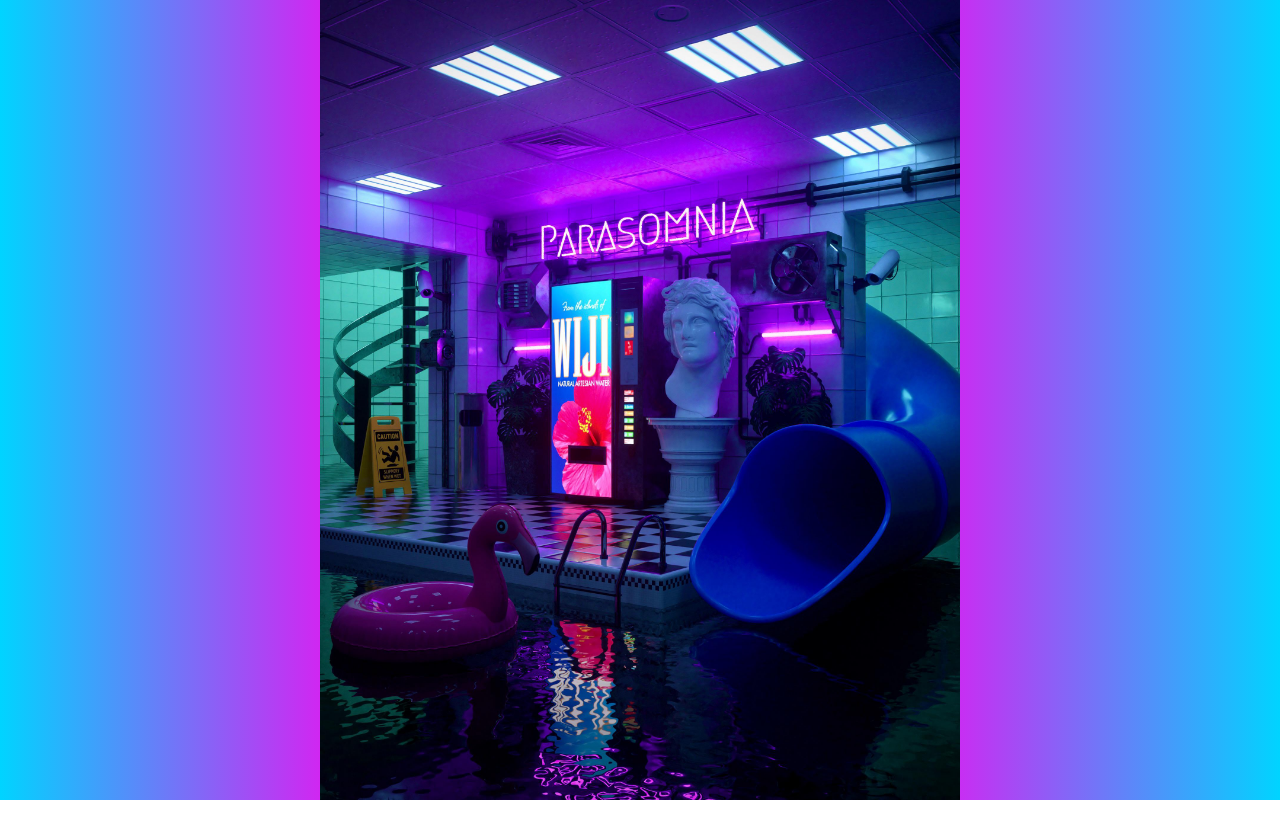
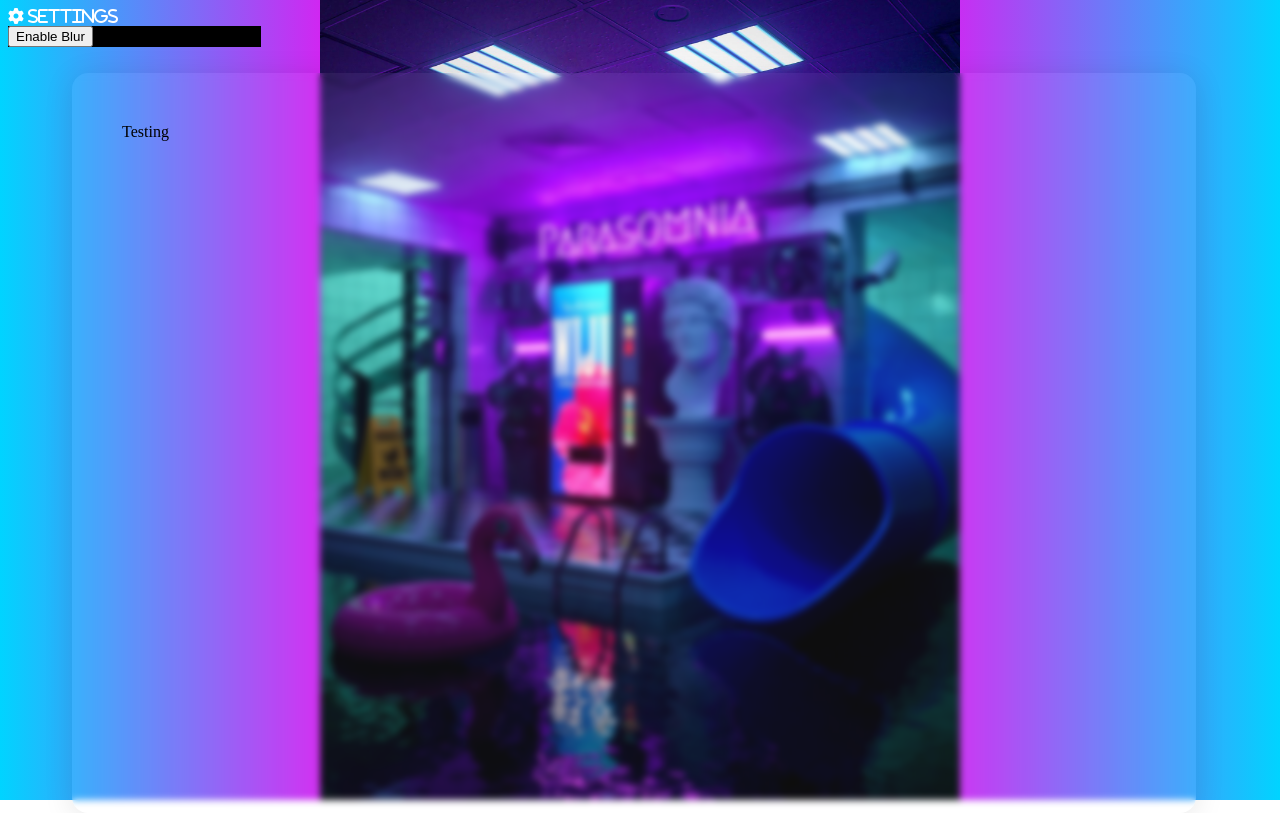
Before and after one commit to Alfredo3232/homePage, a website built with Vite: page index.html in a window 1280 px wide. Built offline with nearby package versions, Linux system fonts and the light colour scheme.

Commit message:
Add glass effect example Add font-awesome for icons

```diff
--- a/index.html
+++ b/index.html
@@ -5,13 +5,27 @@
   <meta charset="UTF-8" />
   <meta name="viewport" content="width=device-width, initial-scale=1.0" />
 
+  <link rel="stylesheet" href="https://cdnjs.cloudflare.com/ajax/libs/font-awesome/6.5.2/css/all.min.css"
+    integrity="sha512-SnH5WK+bZxgPHs44uWIX+LLJAJ9/2PkPKZ5QiAj6Ta86w+fsb2TkcmfRyVX3pBnMFcV7oQPJkl9QevSCWr3W6A=="
+    crossorigin="anonymous" referrerpolicy="no-referrer" />
+
   <title>Home Page</title>
 </head>
 
 <body>
   <div id="app">
-    <div>
+    <i class="fa-solid fa-gear" style="color: white;" id="settings-modal"> Settings</i>
+    <div style="
+      background-color: black;
+      max-width: 20%;
+      max-height: 80vh;
+    ">
+      <button> Enable Blur</button>
 
+    </div>
+
+    <div class="box glass">
+      Testing
     </div>
   </div>
 
--- a/src/style.css
+++ b/src/style.css
@@ -11,3 +11,20 @@ html {
   background-size: contain;
   /* End - Wallpaper Sizing & Position */
 }
+
+.glass {
+  background: rgba(255, 255, 255, 0.05);
+  border-radius: 16px;
+  box-shadow: 0 4px 30px rgba(0, 0, 0, 0.1);
+  backdrop-filter: blur(3.8px);
+  -webkit-backdrop-filter: blur(3.8px);
+}
+
+.box {
+  width: 80%;
+  height: 80%;
+  position: absolute;
+  margin-left: 5%;
+  margin-top: 2%;
+  padding: 50px;
+}
```
